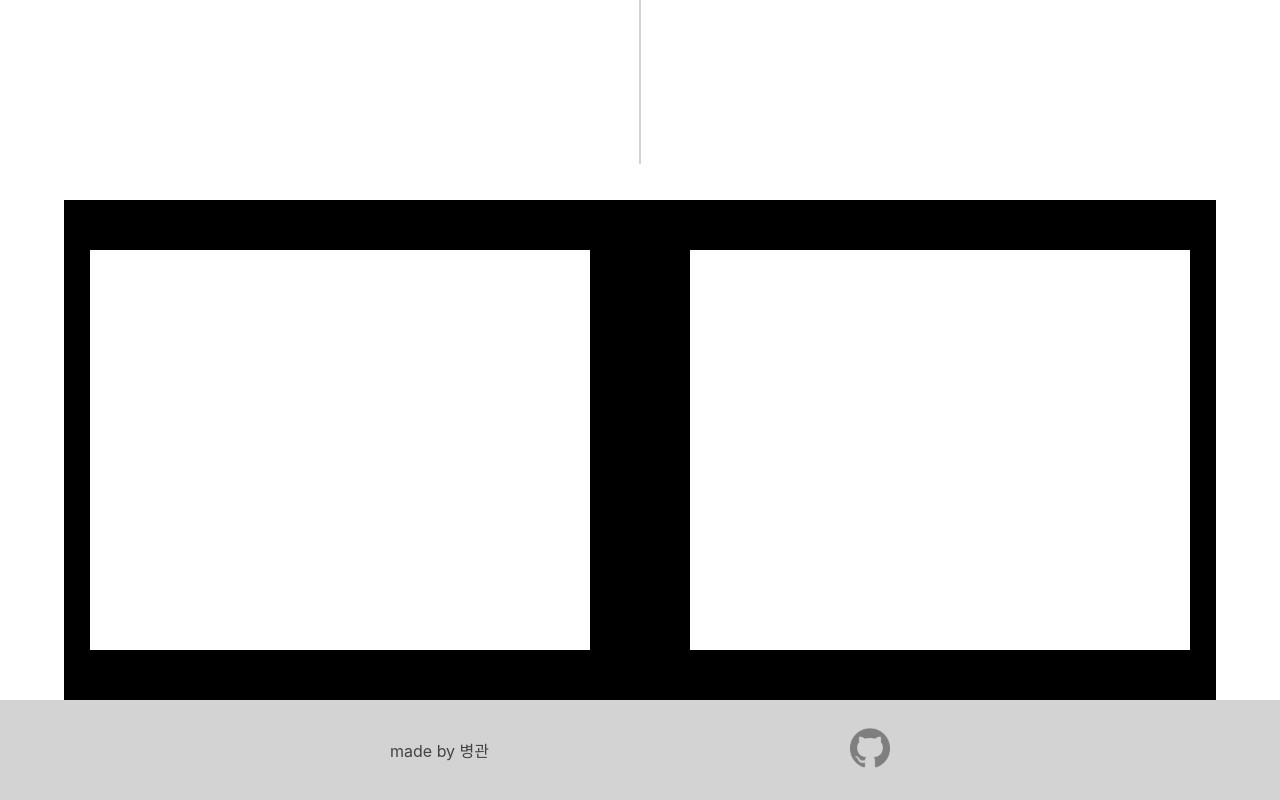
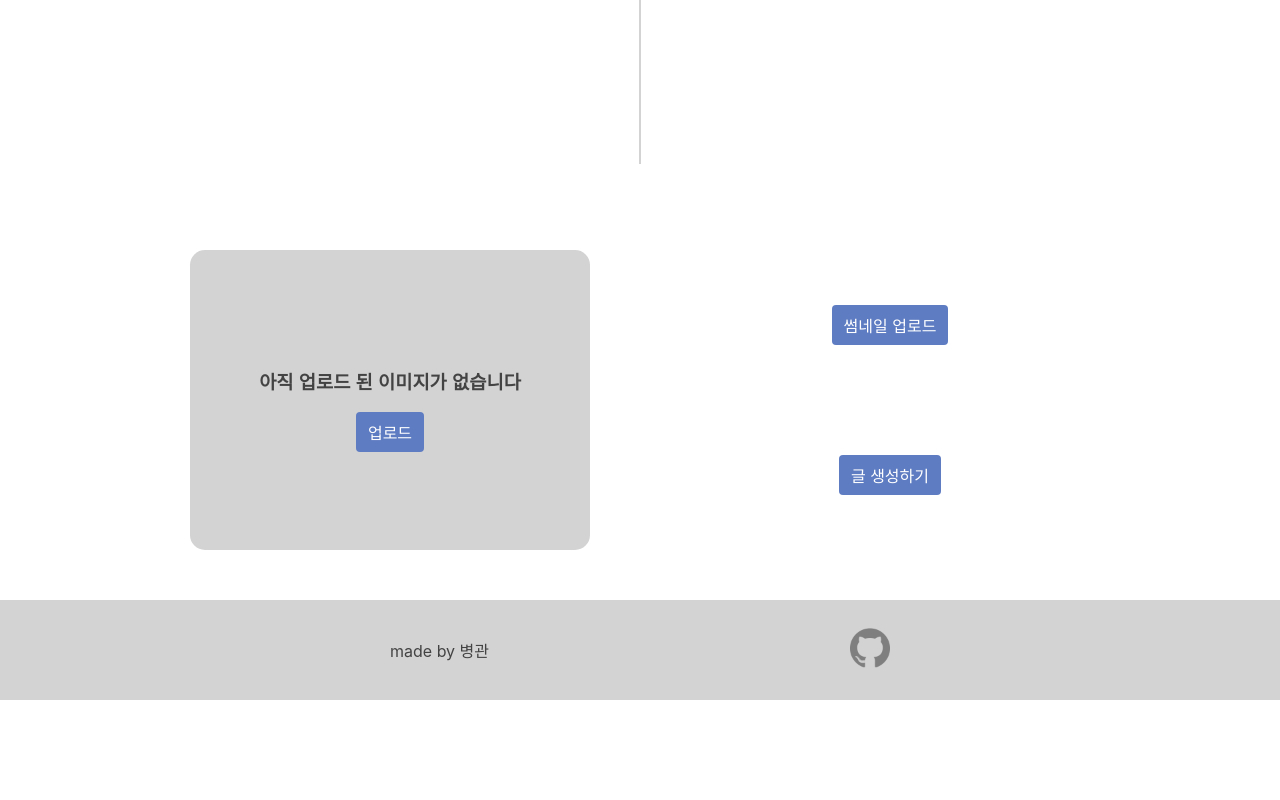
Before and after one commit to codingbotPark/high-school-classes, a React (Create React App) app in the folder 수행평가1/springex/: page /write in a window 1280 px wide. Shown: the part 640-1440 px from the top of the page. After the commit the page ends 1340 px from the top, so only its background shows below. Built offline with nearby package versions, Linux system fonts and the light colour scheme.

Commit message:
[ADD] basic img loader

```diff
--- a/수행평가1/springex/src/components/write/Write.jsx
+++ b/수행평가1/springex/src/components/write/Write.jsx
@@ -34,9 +34,7 @@ const Write = () => {
   // --------
 
   function inputHandler(e, setter) {
-    // console.log(e.target.value.split("\n"));
-    // console.log(e.target.value.split("\n").split(""))
-    console.log(e.target.value)
+    console.log(e.target.value);
     setter(e.target.value);
   }
 
@@ -47,14 +45,9 @@ const Write = () => {
     ref.current.style.height = ref.current.scrollHeight + "px";
   }
 
-  //   const handleResizeHeight = useCallback(
-  //     (ref) => {
-  //       if (ref === null || ref.current === null) return;
-  //       ref.current.style.height = ref.current.scrollHeight + "px";
-  //     },
-  //     [titleRef.current.style.height, bookNameRef.current.style.height, contentRef.current.style.height]
-  //   );
-
+  function handleChangeFile(e) {
+    setImage(...e.target.files)
+  }
 
   return (
     <W.Wrapper>
@@ -96,17 +89,42 @@ const Write = () => {
             <W.LatTemp />
 
             <W.ResultContent>
-
-                <ReadmeParser content={content} />
-
+              <ReadmeParser content={content} />
             </W.ResultContent>
           </W.ResultArea>
         </W.InnerWrapper>
 
         <W.SubmitArea>
           <W.SubmitAreaWrapper>
-            <W.SubmitImgWrapper></W.SubmitImgWrapper>
-            <W.SubmitButtonWrapper></W.SubmitButtonWrapper>
+            <W.SubmitImgWrapper>
+              {
+                image ?
+                <img
+                  src={URL.createObjectURL(image)}
+                />
+                :
+              <W.SubmitImgInputArea>
+                <h3>아직 업로드 된 이미지가 없습니다</h3>
+                <label htmlFor="fileBox">업로드</label>
+                <input
+                  type="file"
+                  id="fileBox"
+                  onChange={(e) => handleChangeFile(e)}
+                />
+              </W.SubmitImgInputArea>
+              }
+            </W.SubmitImgWrapper>
+            <W.SubmitButtonWrapper>
+              <label htmlFor="fileBox">
+                {image ? "썸네일 변경" : "썸네일 업로드"}
+              </label>
+              <input
+                type="file"
+                id="fileBox"
+                onChange={(e) => handleChangeFile(e)}
+              />
+              <button>글 생성하기</button>
+            </W.SubmitButtonWrapper>
           </W.SubmitAreaWrapper>
         </W.SubmitArea>
       </W.WrapperLayout>
--- a/수행평가1/springex/src/components/write/Write.style.js
+++ b/수행평가1/springex/src/components/write/Write.style.js
@@ -1,155 +1,190 @@
 import styled from "styled-components";
 
 export const Wrapper = styled.div`
-    width:100%;
-    /* height:calc(100vh - 80px); */
-    /* min-height:calc(100vh - 80px); */
-    display:flex;
-    justify-content:center;
-    margin-top:40px;
-`
+  width: 100%;
+  /* height:calc(100vh - 80px); */
+  /* min-height:calc(100vh - 80px); */
+  display: flex;
+  justify-content: center;
+  margin-top: 40px;
+`;
 
 export const WrapperLayout = styled.div`
-    display:flex;
-    flex-direction:column;
-    width:90%;
-`
+  display: flex;
+  flex-direction: column;
+  width: 90%;
+`;
 
 export const InnerWrapper = styled.div`
-    width:100%;
-    /* width:90%; */
-    min-height:calc(100vh - 80px);
-    display:flex;
-`
-
-
+  width: 100%;
+  /* width:90%; */
+  min-height: calc(100vh - 80px);
+  display: flex;
+`;
 
 const Area = styled.div`
-    width:50%;
+  width: 50%;
 
-    display:flex;
-    flex-direction:column;
-    height:100%;
-    overflow-y:auto;
-`
+  display: flex;
+  flex-direction: column;
+  height: 100%;
+  overflow-y: auto;
+`;
 export const InputArea = styled.div`
-    width:50%;
+  width: 50%;
 
-    display:flex;
-    flex-direction:column;
-    height:100%;
-    overflow-y:auto;
-    *{
-        ::placeholder{color:lightgray;}
+  display: flex;
+  flex-direction: column;
+  height: 100%;
+  overflow-y: auto;
+  * {
+    ::placeholder {
+      color: lightgray;
     }
-    textarea{
-        resize:none;
-        border:none;
-        padding:0px;
-        outline:none;
-        font-family:'Tahoma';
-    }
-    padding-right:30px;
-`
-
+  }
+  textarea {
+    resize: none;
+    border: none;
+    padding: 0px;
+    outline: none;
+    font-family: "Tahoma";
+  }
+  padding-right: 30px;
+`;
 
 export const ResultArea = styled(Area)`
-    padding-left:30px;
-    display:flex;
-    flex-direction:column;
-`
-
-
-
-
+  padding-left: 30px;
+  display: flex;
+  flex-direction: column;
+`;
 
 export const LatTemp = styled.div`
-    height:1px;
-    background-color:lightgray;
-    width:44%;
-`
+  height: 1px;
+  background-color: lightgray;
+  width: 44%;
+`;
 export const LngTemp = styled.div`
-    height:95%;
-    width:1.5px;
-    background-color:lightgray;
-`
-
-
+  height: 95%;
+  width: 1.5px;
+  background-color: lightgray;
+`;
 
 export const InputTitle = styled.textarea`
-    font-size:50px;
-    height:70px;
-    font-weight:bold;
-    transition:all 0s;
-`
+  font-size: 50px;
+  height: 70px;
+  font-weight: bold;
+  transition: all 0s;
+`;
 export const InputBook = styled.textarea`
-    margin:10px 0px;
-    font-size:25px;
-    font-weight:bold;
-    height:38px;
-    transition:all 0s;
-`
+  margin: 10px 0px;
+  font-size: 25px;
+  font-weight: bold;
+  height: 38px;
+  transition: all 0s;
+`;
 export const InputContent = styled.textarea`
-    margin:10px 0px;
-    font-size:20px;
-    font-weight:normal;
-    transition:all 0s;
-    line-height: 34px;
-
-`
-
+  margin: 10px 0px;
+  font-size: 20px;
+  font-weight: normal;
+  transition: all 0s;
+  line-height: 34px;
+`;
 
 export const ResultTitle = styled.h1`
-    font-size:50px;
-    height:fit-content;
-    font-weight:bold;
-    margin:0px;
-    min-height:70px;
-
-`
+  font-size: 50px;
+  height: fit-content;
+  font-weight: bold;
+  margin: 0px;
+  min-height: 70px;
+`;
 export const ResultBook = styled.h3`
-    height:fit-content;
-    margin:10px 0px;
-    font-size:25px;
-    font-weight:bold;
-    min-height:38px;
-
-`
+  height: fit-content;
+  margin: 10px 0px;
+  font-size: 25px;
+  font-weight: bold;
+  min-height: 38px;
+`;
 /* export const ResultContent = styled.p` */
 export const ResultContent = styled.div`
-    margin:0px 0px 10px 0px;
-    font-size:20px;
-    font-weight:500;
-    height:fit-content;
-    white-space:pre-wrap;
-
-`
-
+  margin: 0px 0px 10px 0px;
+  font-size: 20px;
+  font-weight: 500;
+  height: fit-content;
+  white-space: pre-wrap;
+`;
 
 export const SubmitArea = styled.div`
+  width: 100%;
+  justify-content: center;
+  align-items: center;
+  display: flex;
+  flex-wrap: wrap;
+`;
+export const SubmitAreaWrapper = styled.div`
+  width: fit-content;
+  display: flex;
+  justify-content: center;
+`;
+export const SubmitImgWrapper = styled.div`
+  height: 300px;
+  width: 400px;
+  margin: 50px;
+  border-radius: 15px;
+  >img{
     width:100%;
-    background-color:black;
-    justify-content:center;
-    align-items:center;
-    display:flex;
-    flex-wrap:wrap;
+    height:100%;
+    border-radius:15px;
+    object-fit:cover;
+  }
+`;
+export const SubmitButtonWrapper = styled.div`
+  height: 300px;
+  width: 400px;
+  margin: 50px;
+  display:flex;
+  flex-direction:column;
+  justify-content:space-around;
+  align-items:Center;
+  > input{
+      display: none;
+  }
+  > *{
+    display: inline-block;
+    padding: 0.5em 0.75em;
+    color: white;
+    font-size: inherit;
+    line-height: normal;
+    vertical-align: middle;
+    background-color: ${(props) => props.theme.main};
+    cursor: pointer;
+    border-radius: 0.25em;
+  }
+  >button{
 
-`
-export const SubmitAreaWrapper = styled.div`
-    width:fit-content;
-    display:flex;
-    justify-content:center;
-`
-export const SubmitImgWrapper = styled.div`
-    height:400px;
-    width:500px;
-    background-color:white;
-    margin:50px;
-    `
-export const SubmitButtonWrapper = styled.div`
-    height:400px;
-    width:500px;
-    background-color:white;
+  }
+`;
 
-    margin:50px;
-`
+export const SubmitImgInputArea = styled.div`
+  width: 100%;
+  height: 100%;
+  background-color: lightgray;
+  border-radius: 15px;
+  display:flex;
+  justify-content:Center;
+  align-items:Center;
+  flex-direction:Column;
+  > input{
+      display: none;
+  }
+  > label{
+    display: inline-block;
+    padding: 0.5em 0.75em;
+    color: white;
+    font-size: inherit;
+    line-height: normal;
+    vertical-align: middle;
+    background-color: ${(props) => props.theme.main};
+    cursor: pointer;
+    border-radius: 0.25em;
+  }
+`;
```
